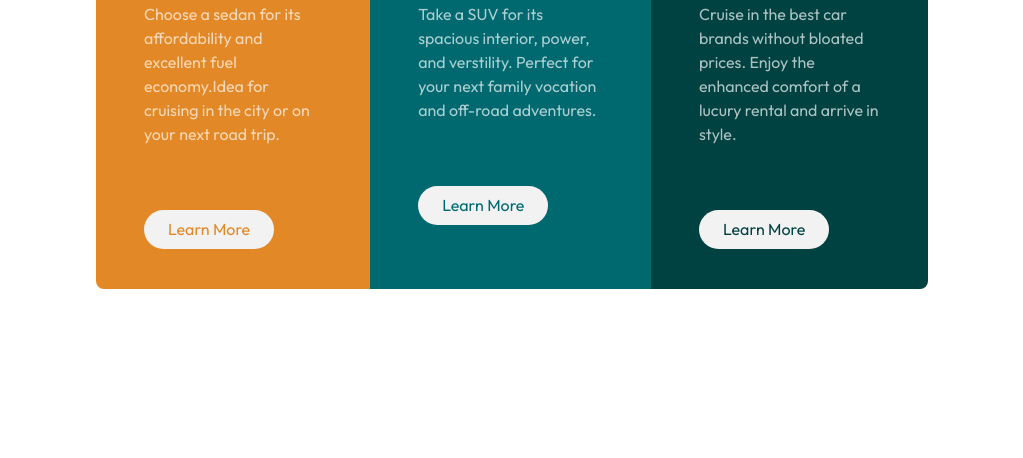
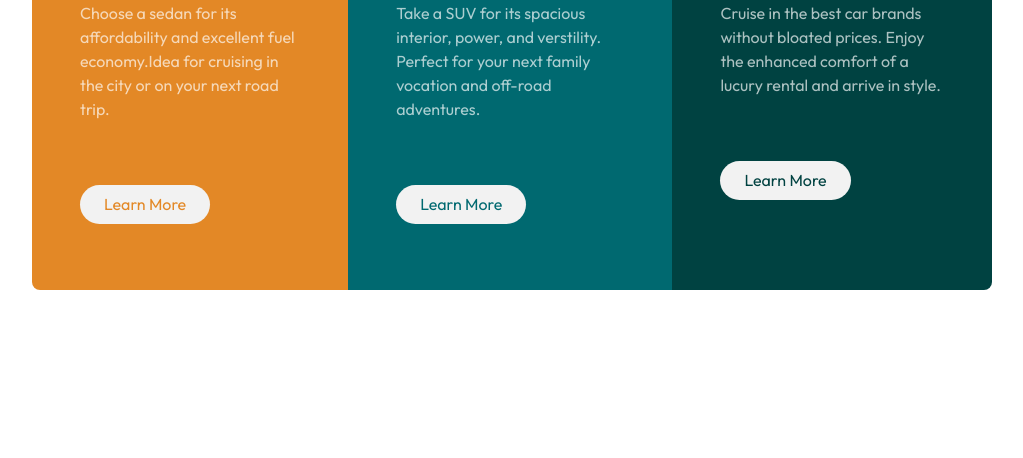
Before and after one commit to FaiqaAbbas/Three-Column-CSS, a plain HTML site: page index.html in a window 1280 px wide. Shown: the part 342-800 px from the top of the page, without its empty margins (128-1151 px from the left). Drawn offline with Linux system fonts and the light colour scheme.

Commit message:
style.css

```diff
--- a/style.css
+++ b/style.css
@@ -65,8 +65,8 @@ body{
 @media (width>375px){
     .card-container{
         box-sizing: border-box;
-        max-width:70vw;
-        min-height:60vh;
+        max-width:80vw;
+        min-height:70vh;
         display: flex;
 
     }
```
